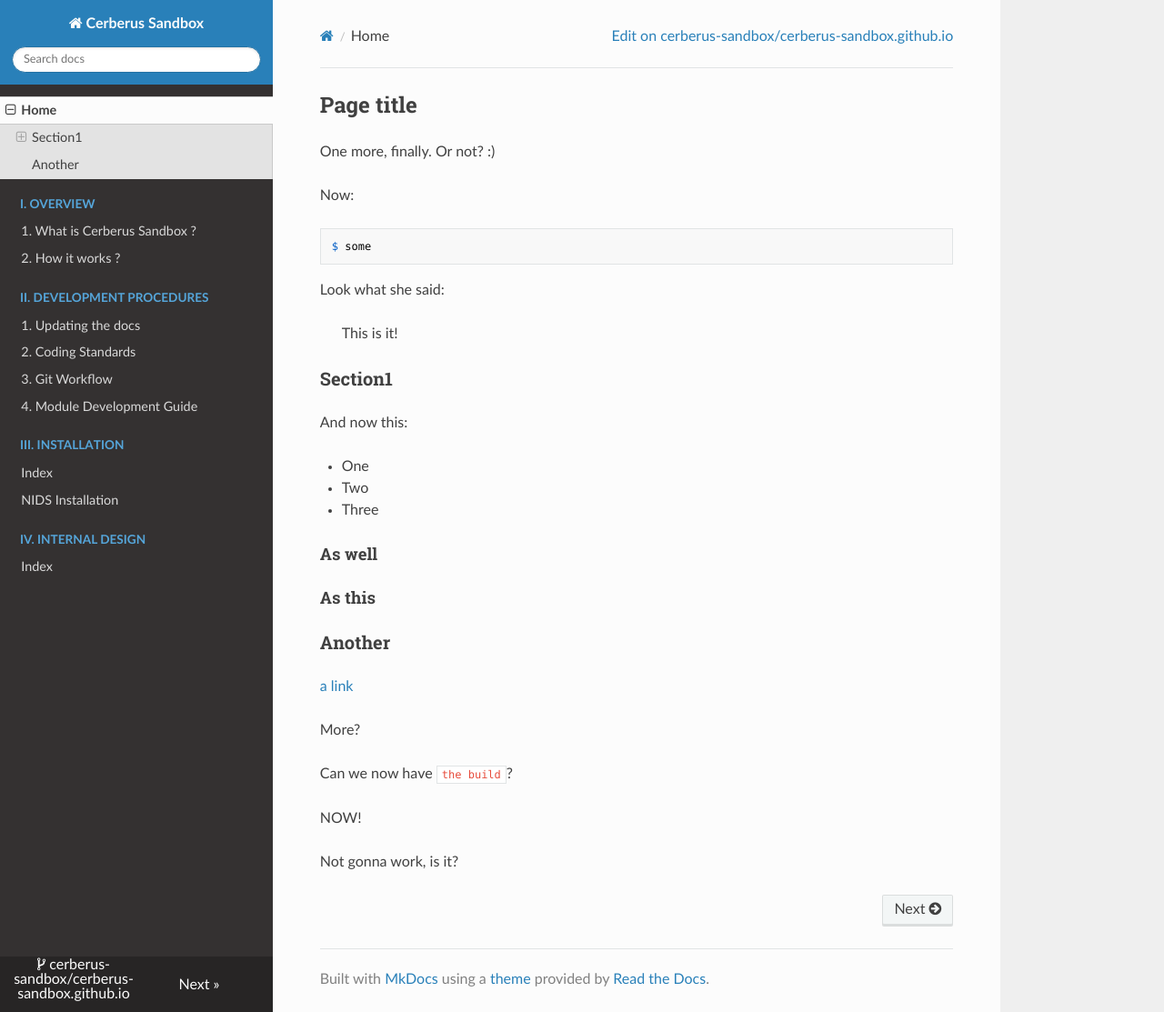
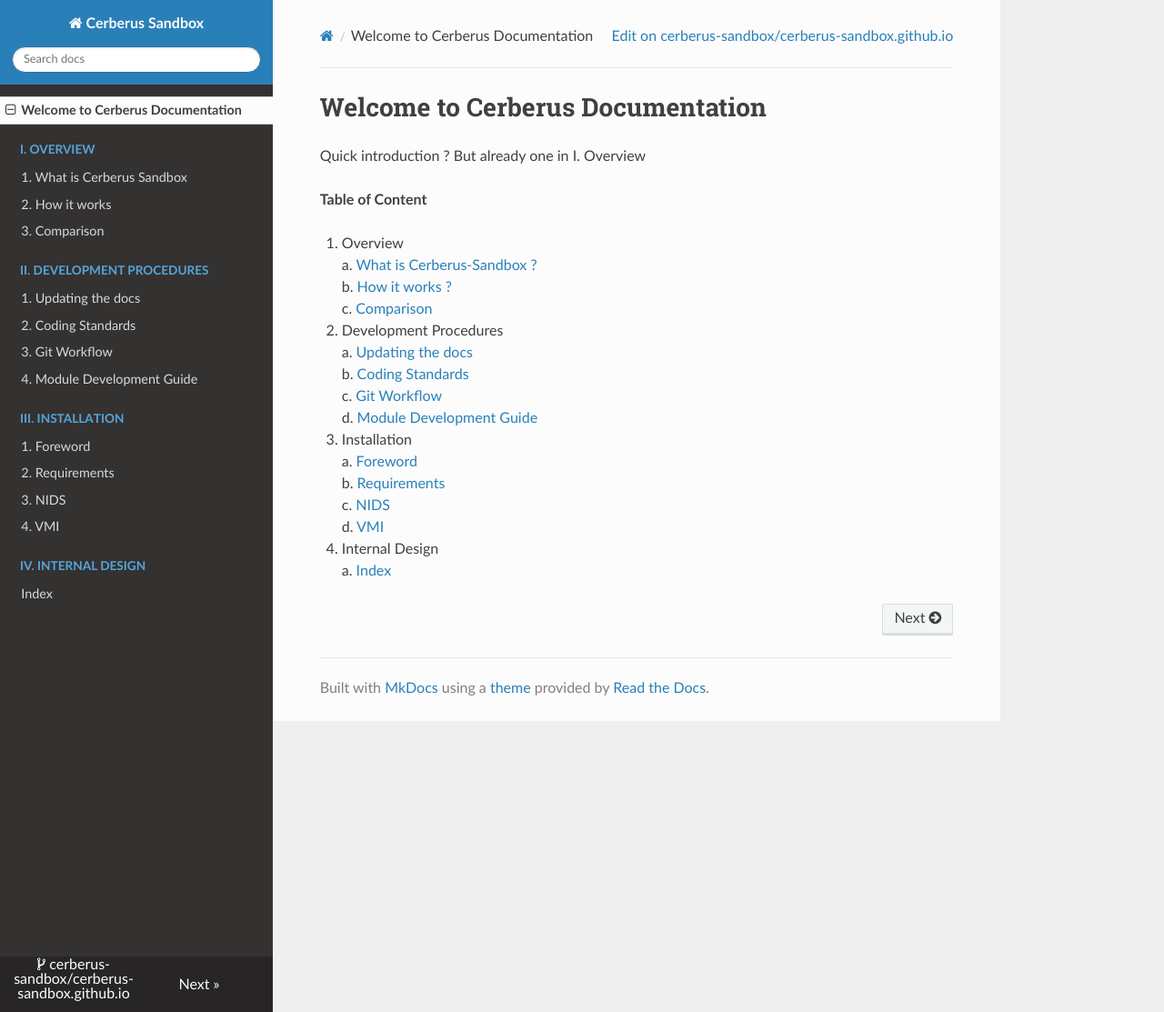
Before and after one commit to Cerberus-Sandbox/cerberus-sandbox.github.io, an MkDocs documentation site: the page built from docs/index.md, in a window 1280 px wide and 1113 px high. Shown: the whole window at 91% size. Built offline with MkDocs 1.6.1, drawn with Linux system fonts in a browser that asks for light colours; nearby versions of some CDN libraries.

Commit message:
[04/26/21 20:23:40][nicolas@nicolas-WRT-WX9][Automatic Commit] Docs Update

````diff
--- a/docs/index.md
+++ b/docs/index.md
@@ -1,40 +1,22 @@
-## Page title
+# Welcome to Cerberus Documentation
 
-One more, finally. Or not? :)
+Quick introduction ? But already one in I. Overview
 
-Now:
+**Table of Content**
 
-```
-$ some
-```
-
-Look what she said:
-
-> This is it!
-
-### Section1
-
-And now this:
-
-- One
-- Two
-- Three
-
-
-#### As well
-
-#### As this
-
-### Another
-
-[a link](https://aws.com)
-
-More?
-
-
-Can we now have `the build`?
-
-NOW!
-
-
-Not gonna work, is it?
+1. Overview
+    a. [What is Cerberus-Sandbox ?](./I. Overview/1. What is Cerberus-Sandbox.md)
+    b. [How it works ?](./I. Overview/2. How it works.md)
+    c. [Comparison](./I. Overview/3. Comparison.md)
+2. Development Procedures
+    a. [Updating the docs](./II. Development Procedures/1. Updating the docs.md)
+    b. [Coding Standards](./II. Development Procedures/2. Coding Standards.md)
+    c. [Git Workflow](./II. Development Procedures/3. Git Workflow.md)
+    d. [Module Development Guide](./II. Development Procedures/4. Module Development Guide.md)
+3. Installation
+    a. [Foreword](./III. Installation/1. Foreword.md)
+    b. [Requirements](./III. Installation/2. Requirements.md)
+	c. [NIDS](./III. Installation/3. NIDS.md)
+    d. [VMI](./III. Installation/4. VMI.md)
+4. Internal Design
+	a. [Index](./IV. Internal Design/index.md)
````
Also changed, not shown: docs/I. Overview/1. What is Cerberus-Sandbox.md (added, +25 -0 lines), docs/I. Overview/3. Comparison.md (added, +3 -0 lines), docs/III. Installation/1. Foreword.md (added, +22 -0 lines), docs/III. Installation/2. Requirements.md (added, +138 -0 lines), docs/III. Installation/3. NIDS.md (renamed from docs/III. Installation/nids.md, +15 -15 lines), docs/III. Installation/4. VMI.md (added, +10 -0 lines), docs/I. Overview/1. What is Cerberus-Sandbox ?.md (deleted), docs/I. Overview/2. How it works ?.md (deleted), docs/I. Overview/2. How it works.md (added), docs/III. Installation/index.md (deleted), mkdocs.yml (line endings or trailing spaces).
